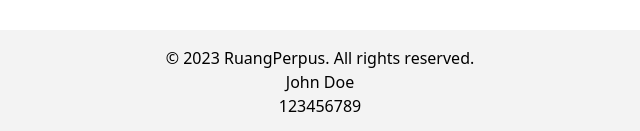
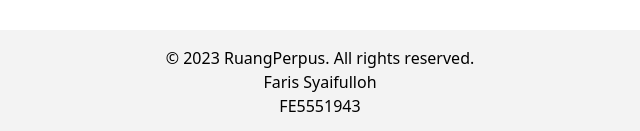
Before and after one commit to faris-studio/FP_5551943, a plain HTML site: page index.html in a window 1280 px wide. Shown: the part 666-797 px from the top of the page, 320-960 px from the left. Drawn offline with nearby package versions, Linux system fonts and the light colour scheme; no server answers.

Commit message:
menambahkan data nama dan CampID

```diff
--- a/index.html
+++ b/index.html
@@ -49,8 +49,8 @@
 
     <footer class="footer">
       <p>&copy; 2023 RuangPerpus. All rights reserved.</p>
-      <p class="studentName">John Doe</p>
-      <p class="studentId">123456789</p>
+      <p class="studentName">Faris Syaifulloh</p>
+      <p class="studentId">FE5551943</p>
     </footer>
 
 
```
